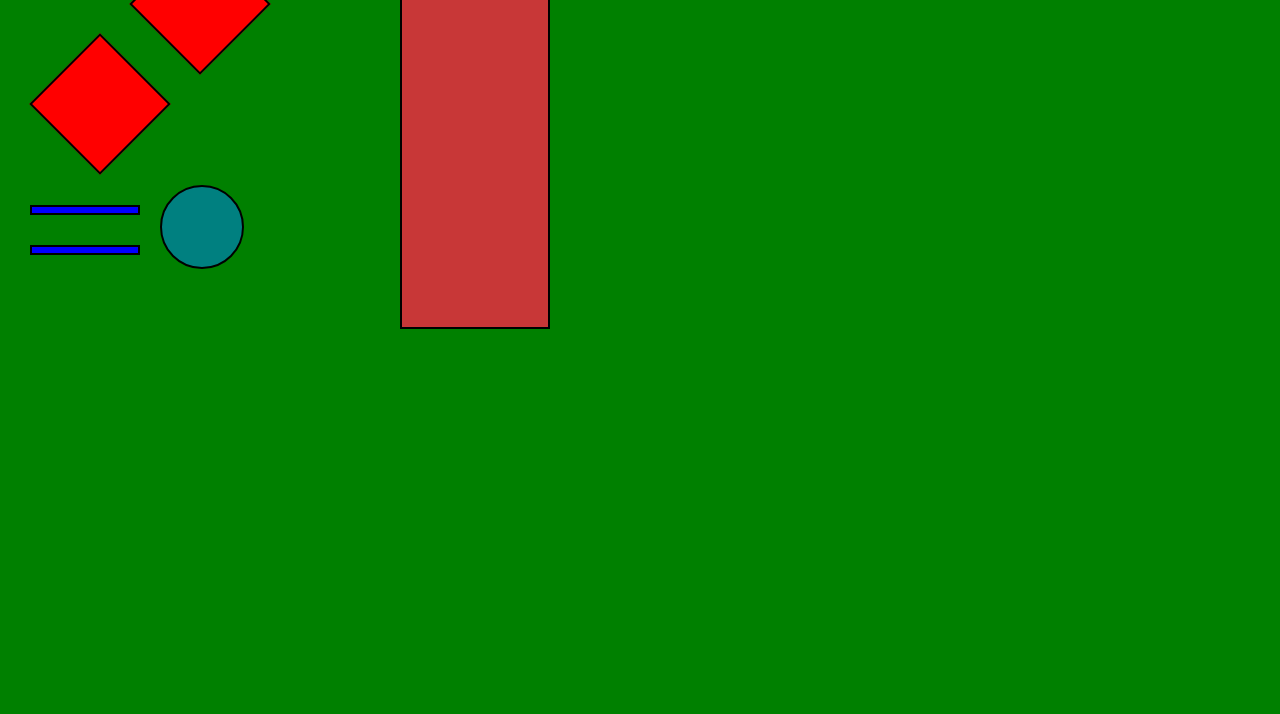
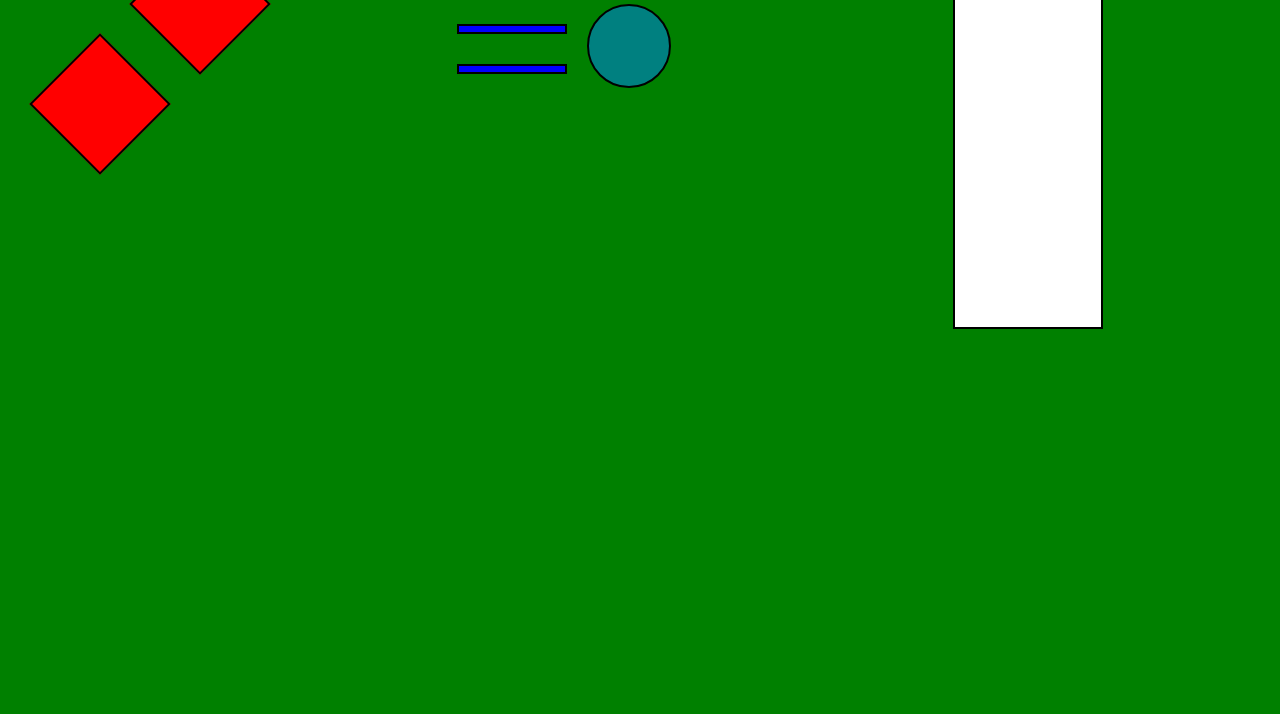
Before and after one commit to LukaWDZ/Zadanie_Optimo, a plain HTML site: page index.html in a window 1280 px wide. Shown: the part 131-845 px from the top of the page. Drawn offline with Linux system fonts and the light colour scheme.

Commit message:
Desktop resolution implementation

```diff
--- a/style.css
+++ b/style.css
@@ -9,11 +9,11 @@ nav {
     width: 100%;
     height: 45px ;
     box-sizing: border-box;
-    background: #808000;
+    background-color: #808000;
     border: solid;
 }
 main {
-    background: #008000;
+    background-color: #008000;
     width: 100%;
 }
 .container1 {
@@ -28,7 +28,7 @@ main {
         width: 100px;
         height: 100px;
         box-sizing: border-box;
-        background: #FF0000;
+        background-color: #FF0000;
         transform: rotate(45deg);
         border: 2px solid #000000;
     }
@@ -54,7 +54,7 @@ main {
         box-sizing: border-box;
         display: block;
         position: absolute;
-        background: #0000ff;
+        background-color: #0000ff;
         border: 2px solid #000000;
     }
     .line:nth-of-type(2) {
@@ -66,7 +66,7 @@ main {
         width: 80px;
         height: 80px;
         border-radius: 100%;
-        background: #008080;
+        background-color: #008080;
         position: absolute;
         border: 2px solid #000000;
     }
@@ -83,7 +83,7 @@ main {
         width: 150px;
         height: 400px;
         box-sizing: border-box;
-        background: #0000FF;
+        background-color: #0000FF;
         border: 2px solid #000000;
         left: 100px;
         text-align: center;
@@ -111,6 +111,24 @@ main {
         left: 300px;
     }
     .rectangle {
-        background: #C83737;
+        background-color: #C83737;
     }
 }
+@media (min-width: 901px) {
+    main{
+        height: 100%;
+        display: flex;
+        justify-content: space-evenly;
+    }
+    .container1, .container2, .container3 {
+        top: auto;
+        left: auto;
+        position: relative;
+    }
+    .container2 {
+        margin-top: 80px;
+    }
+    .rectangle {
+        background-color: #FFFFFF;
+    }
+}
```
Also changed, not shown: index.html (+1 -3 lines).
